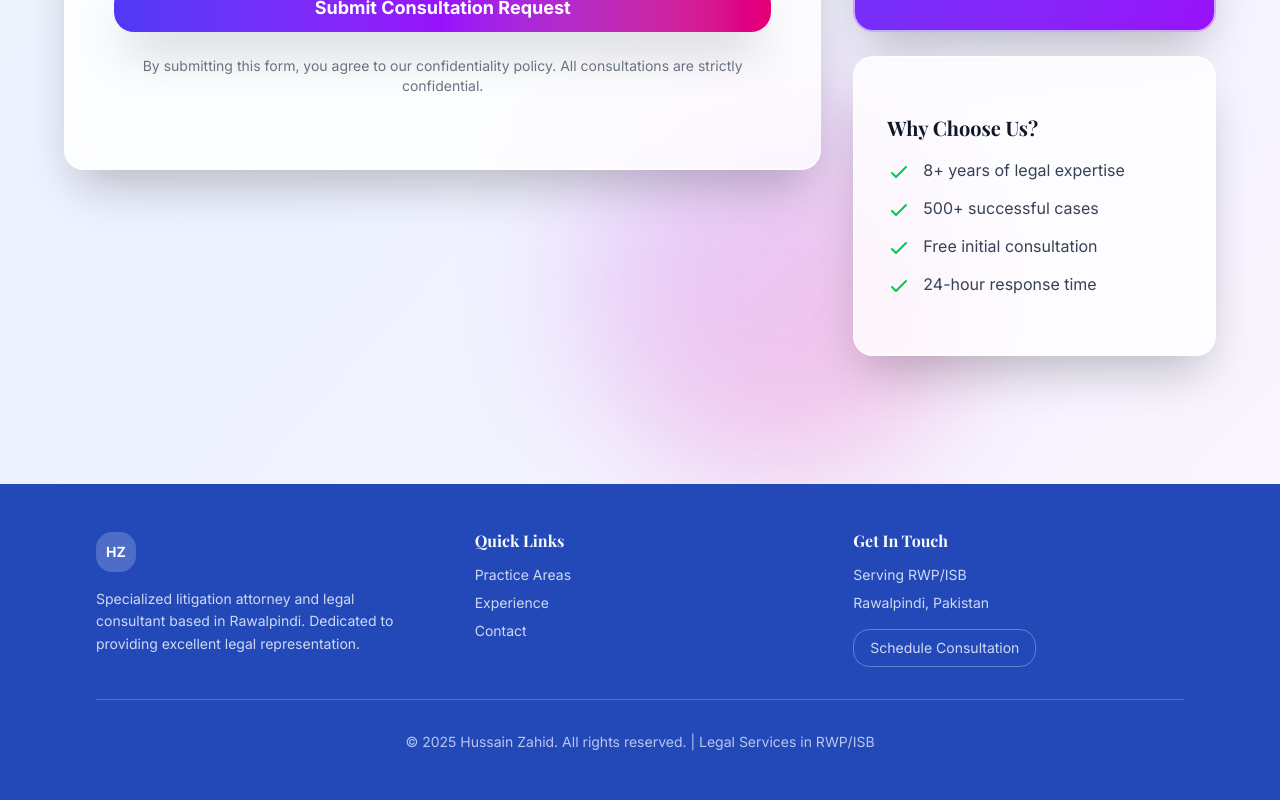
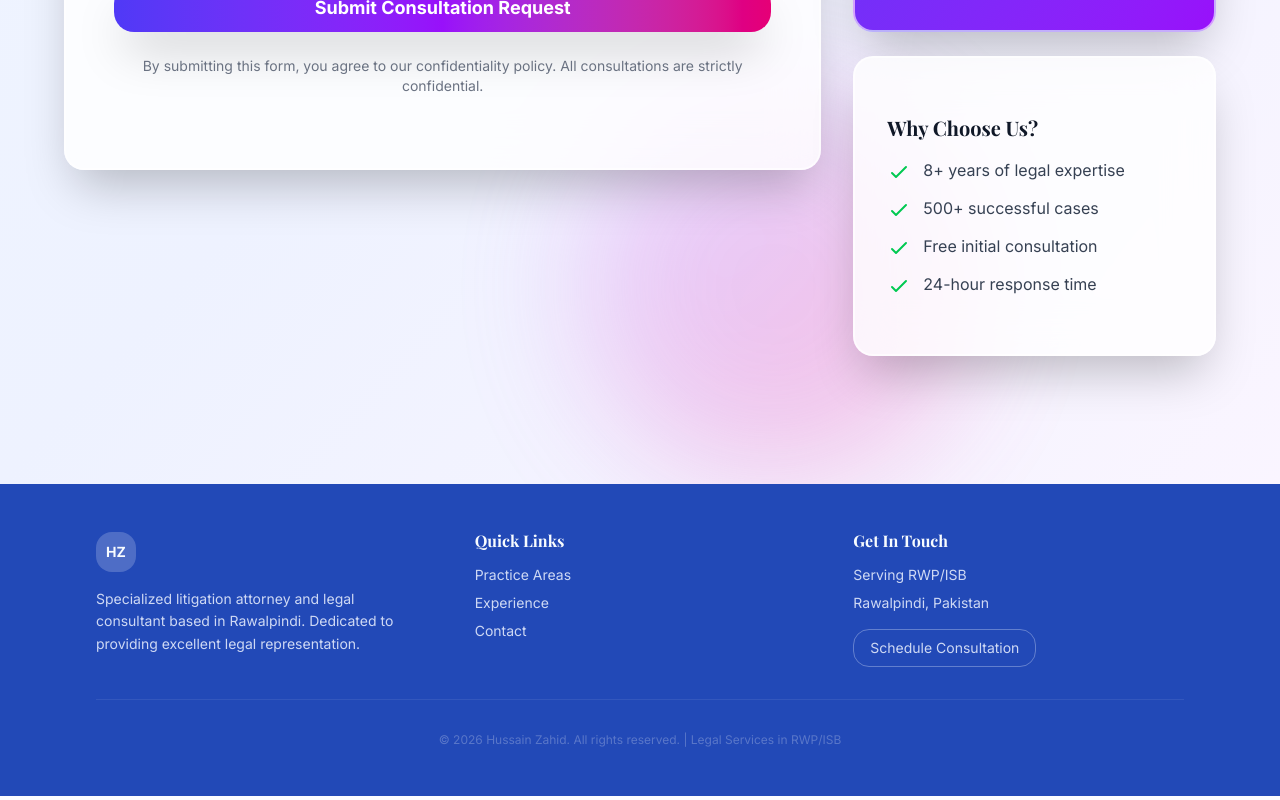
Before and after one commit to sudo-hassan-zahid/portfolio_hussain, a Next.js app: page / in a window 1280 px wide. Shown: the part 4946-5746 px from the top of the page. Built offline with nearby package versions, Linux system fonts and the light colour scheme.

Commit message:
(chore): Updated year to be dynamic

```diff
--- a/components/footer.tsx
+++ b/components/footer.tsx
@@ -63,10 +63,9 @@ const Footer = memo(function Footer() {
           </div>
         </div>
 
-        <div className="border-t border-primary-foreground/20 pt-8">
-          <p className="text-center text-sm text-primary-foreground/70">
-            © 2025 Hussain Zahid. All rights reserved. | Legal Services in
-            RWP/ISB
+        <div className="border-t border-white/[0.08] pt-8">
+          <p className="text-center text-xs text-white/25">
+            &copy; {new Date().getFullYear()} Hussain Zahid. All rights reserved. | Legal Services in RWP/ISB
           </p>
         </div>
       </div>
```
